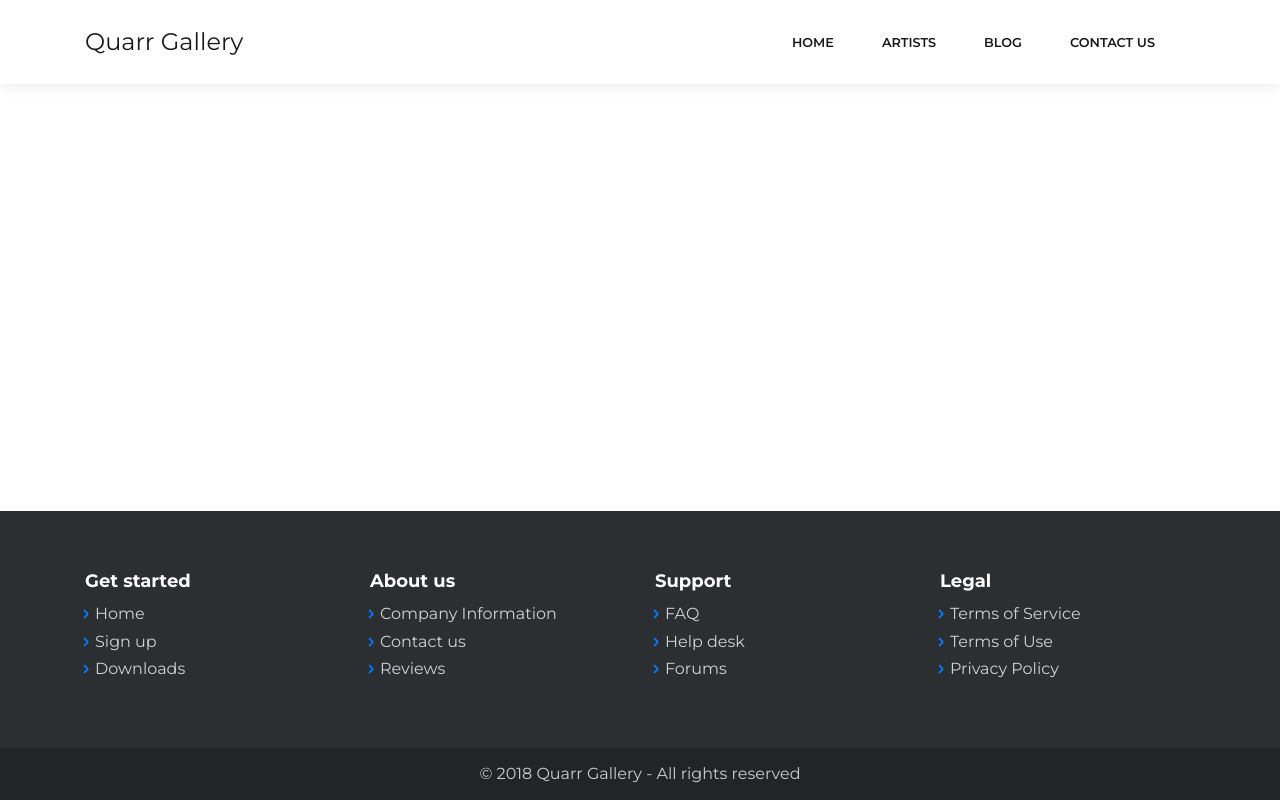
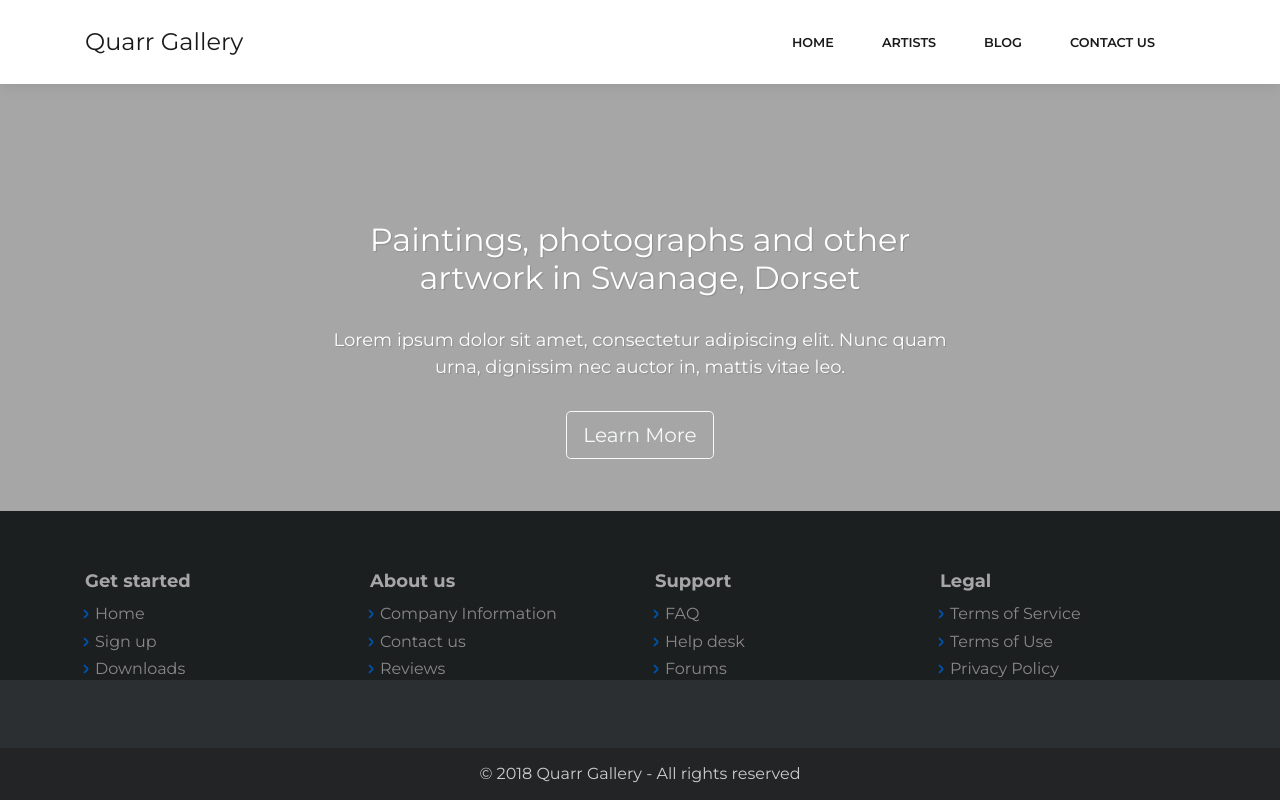
Before and after one commit to unhingedmagikarp/quarr-react, a React (Create React App) app in the folder quarr/: page / in a window 1280 px wide. Built offline with nearby package versions, Linux system fonts and the light colour scheme.

Commit message:
landingpicture component

```diff
--- a/quarr/src/App.js
+++ b/quarr/src/App.js
@@ -2,12 +2,14 @@ import React, { Component } from "react";
 import "./Assets/bootstrap/css/bootstrap.min.css";
 import AppNavbar from "./Components/Navigation/Navigation";
 import Footer from "./Components/Footer/Footer";
+import LandingPicture from "./Components/LandingPage/LandingPicture";
 
 class App extends Component {
   render() {
     return (
       <React.Fragment>
         <AppNavbar />
+        <LandingPicture />
         <Footer />
       </React.Fragment>
     );
--- /dev/null
+++ b/quarr/src/Components/LandingPage/LandingPicture.js
@@ -0,0 +1,31 @@
+import React from "react";
+import backgroundPic from "../../Assets/img/tech/image4.jpeg";
+
+const LandingPicture = () => {
+  return (
+    <section
+      className="clean-block clean-hero"
+      style={{
+        backgroundImage: backgroundPic,
+        backgroundRepeat: "no-repeat",
+        color: "rgba(0, 0, 0, 0.35)"
+      }}
+    >
+      <div className="text">
+        <h2>Paintings, photographs and other artwork in Swanage, Dorset</h2>
+        <p>
+          Lorem ipsum dolor sit amet, consectetur adipiscing elit. Nunc quam
+          urna, dignissim nec auctor in, mattis vitae leo.
+        </p>
+        <button
+          className="btn btn-outline-light btn-lg"
+          onClick={window.scrollBy({ top: 10, left: 0, behavior: "smooth" })}
+        >
+          Learn More
+        </button>
+      </div>
+    </section>
+  );
+};
+
+export default LandingPicture;
```
